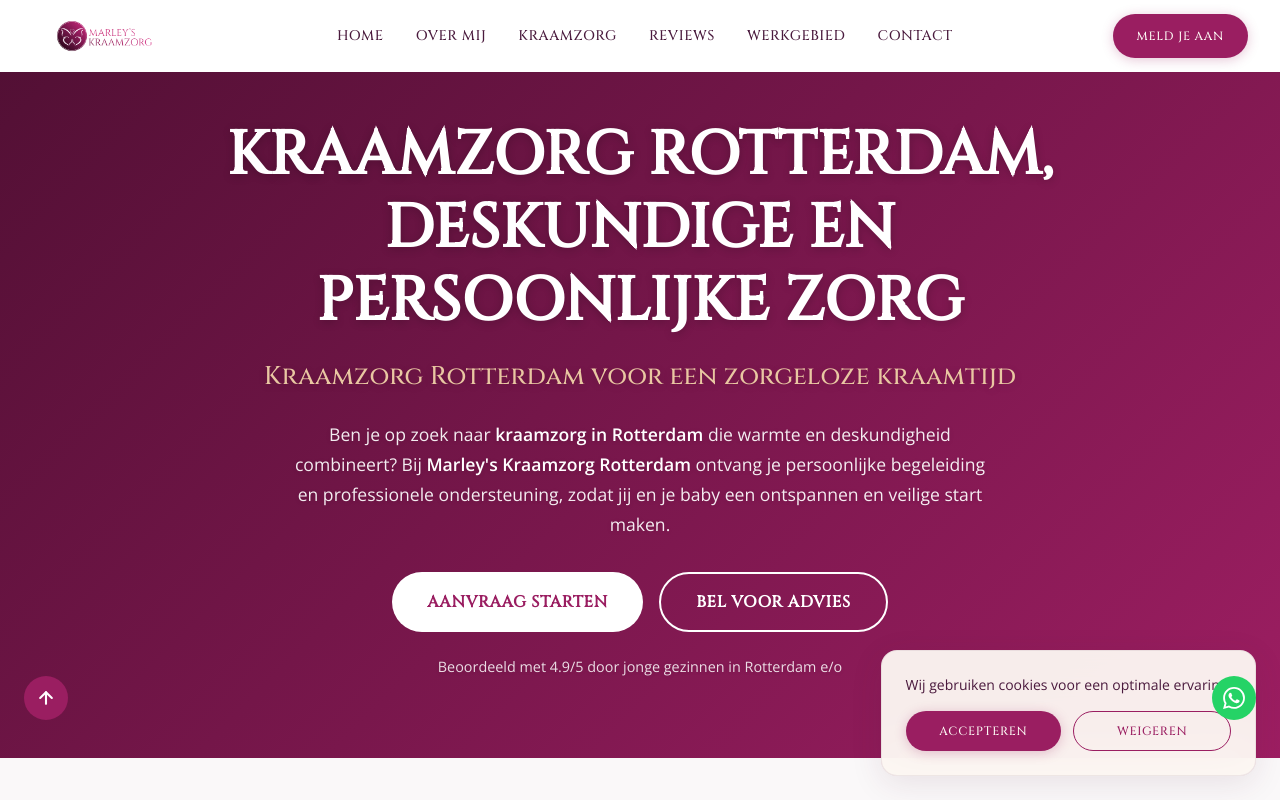
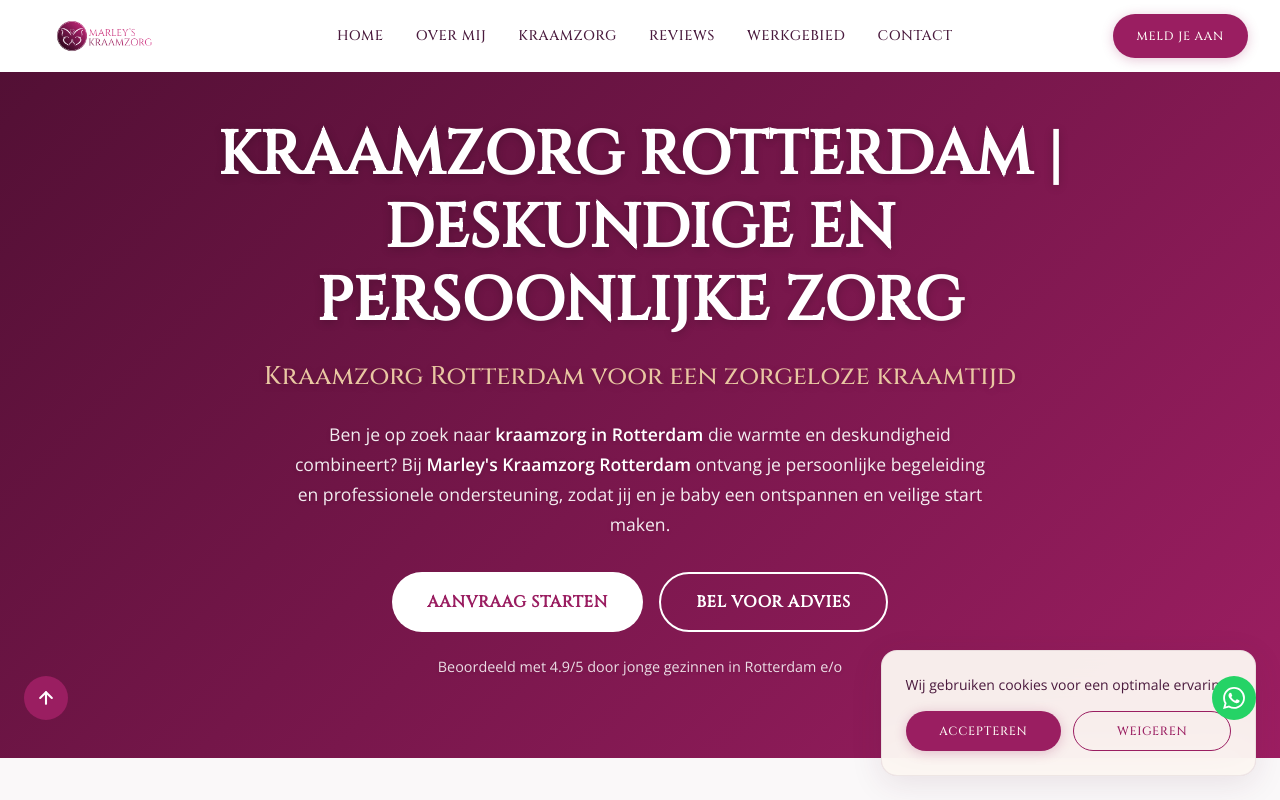
Before and after one commit to Maximustopdeals/marleys-kraamzorg, a Next.js app: page /kraamzorg in a window 1280 px wide. Shown: the top 800 px of the page. Built offline with nearby package versions, Linux system fonts and the light colour scheme.

Commit message:
Update hero section heading for clarity

```diff
--- a/app/kraamzorg/KraamzorgClient.tsx
+++ b/app/kraamzorg/KraamzorgClient.tsx
@@ -256,7 +256,7 @@
       <section className="mk-hero" aria-label="Kraamzorg Rotterdam - Hero sectie">
         <div className="mk-hero-overlay" />
         <div className="mk-hero-container">
-          <h1 className="mk-hero-h1">Kraamzorg Rotterdam, Deskundige en Persoonlijke Zorg</h1>
+          <h1 className="mk-hero-h1">Kraamzorg Rotterdam | Deskundige en Persoonlijke Zorg</h1>
           <p className="mk-hero-sub">Kraamzorg Rotterdam voor een zorgeloze kraamtijd</p>
           <div className="mk-hero-text">
             <p>
```
